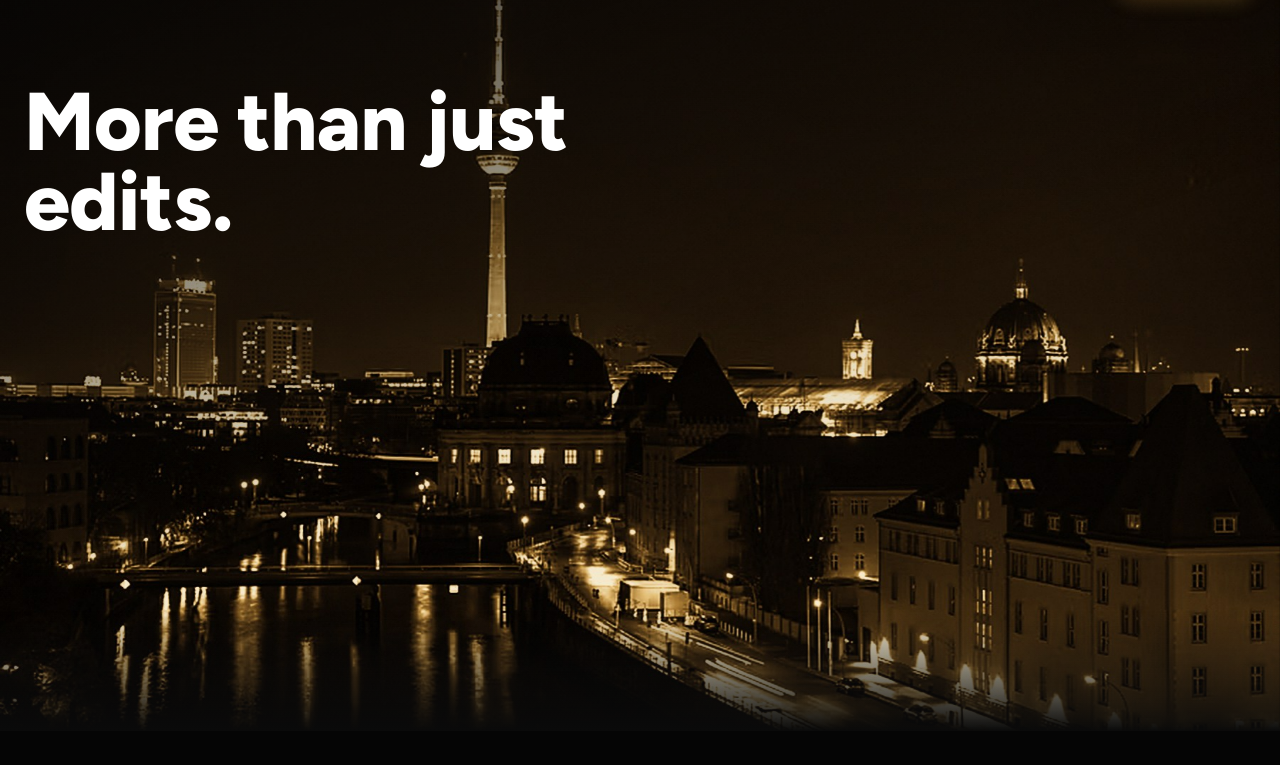
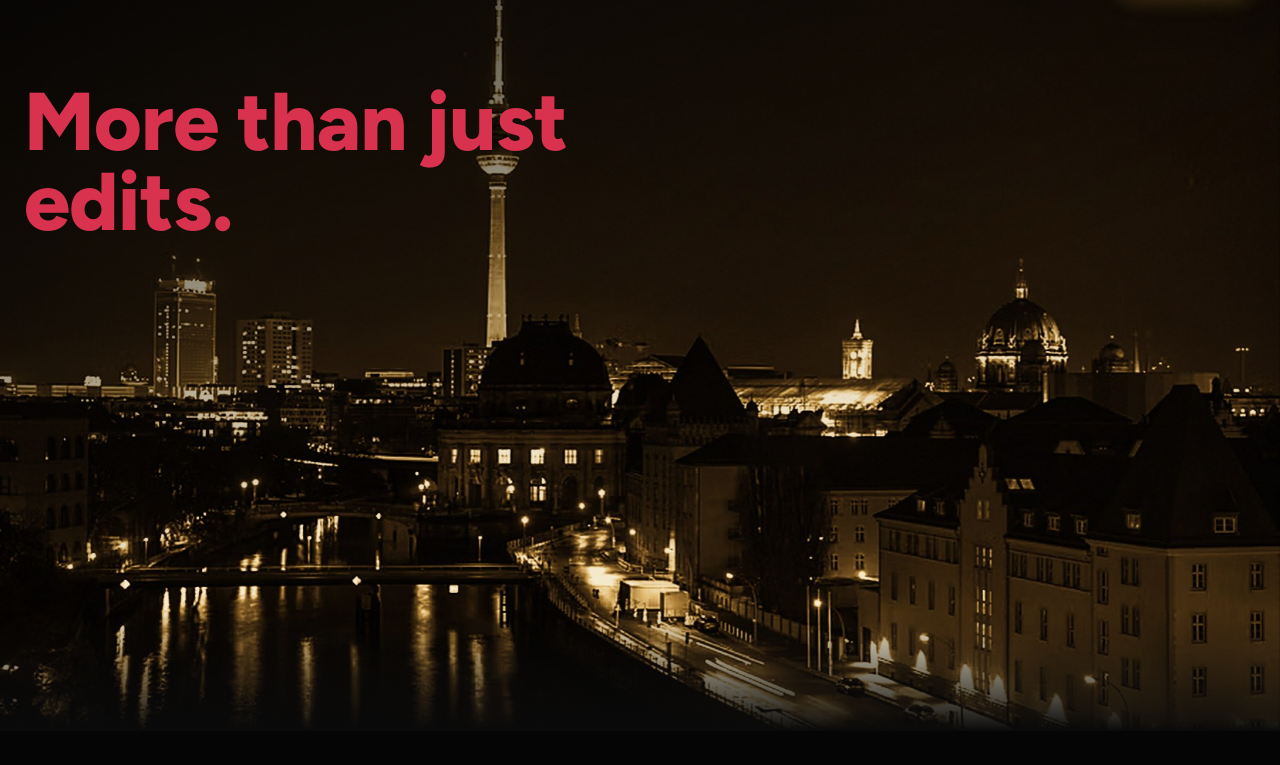
Before and after one commit to niamhqmahon-rgb/Klipscen, a plain HTML site: page index.html in a window 1280 px wide. Shown: the part 69-834 px from the top of the page. Drawn offline with Linux system fonts and the light colour scheme.

Commit message:
Hero: More than just edits in cherry
Co-Authored-By: Claude Opus 5.5 <noreply@anthropic.com>
Claude-Session: https://claude.ai/code/session_016px67DtPKQJkqJf5vGPZMX

```diff
--- a/index.html
+++ b/index.html
@@ -186,7 +186,7 @@ details[open] .kc-plus{transform:rotate(45deg)}
       <div class="kc-shade-b" style="position: absolute; inset: 0; background: linear-gradient(340deg, rgba(5,5,5,0.9) 0%, rgba(5,5,5,0.45) 34%, rgba(5,5,5,0) 58%)"></div>
       <div style="position: absolute; left: 0; right: 0; bottom: 0; height: 120px; background: linear-gradient(180deg, rgba(10,10,10,0) 0%, #0a0a0a 100%)"></div>
       <h1 style="margin: 0; font-family: 'Proxima Nova', proxima-nova, Figtree, system-ui, sans-serif; font-weight: 800; letter-spacing: -0.025em; line-height: 0.98; color: #ffffff">
-        <span class="kc-h-a" style="position: absolute; left: max(24px, calc((100% - 1232px) / 2)); top: 150px; font-size: clamp(42px, 6.4vw, 96px); max-width: 760px">More than just edits.</span>
+        <span class="kc-h-a" style="position: absolute; left: max(24px, calc((100% - 1232px) / 2)); top: 150px; font-size: clamp(42px, 6.4vw, 96px); max-width: 760px; color: #d8324f">More than just edits.</span>
         <span class="kc-h-b" style="position: absolute; right: max(24px, calc((100% - 1232px) / 2)); bottom: 150px; font-size: clamp(42px, 6.4vw, 96px); text-align: right">Stories that <span style="color: #d8324f">move.</span></span>
       </h1>
       <div class="kc-h-b kc-h-link" style="position: absolute; right: max(24px, calc((100% - 1232px) / 2)); bottom: 88px">
```
